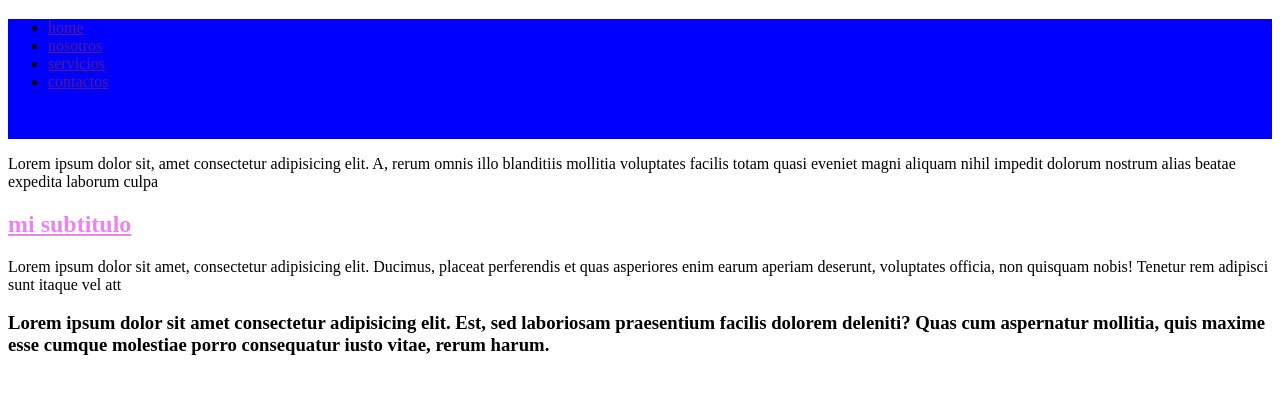
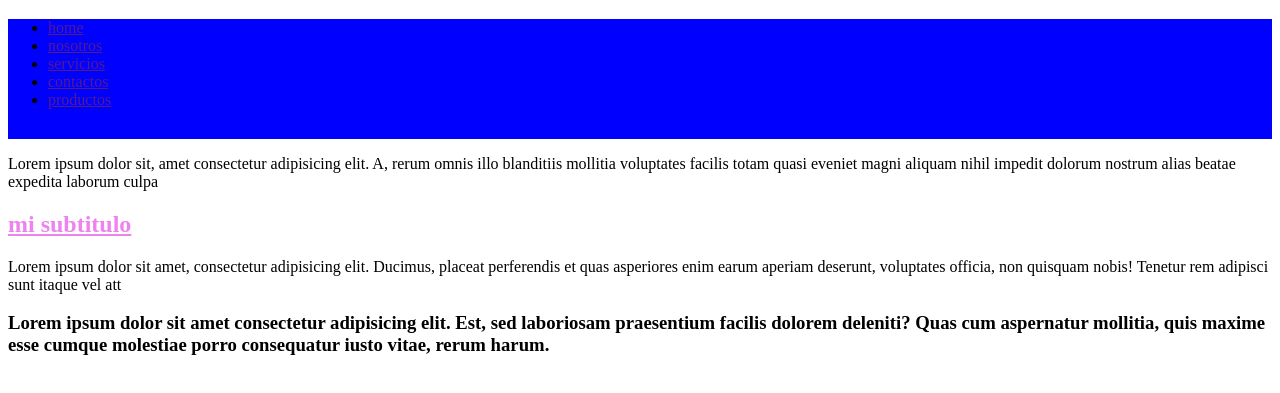
Before and after one commit to rmartinezcortes/miprimerrepo, a plain HTML site: page index.html in a window 1280 px wide. Shown: the part 61-454 px from the top of the page. Drawn offline with Linux system fonts and the light colour scheme.

Commit message:
Modifico mi navbar
Agrego un nombre para cada sesion

```diff
--- a/index.html
+++ b/index.html
@@ -15,6 +15,7 @@
                 <li><a href="">nosotros</a></li>
                 <li><a href="">servicios</a></li>
                 <li><a href="">contactos</a></li>
+                <li><a href="">productos</a></li>
             </ul>
         </nav>
     </header>
```
